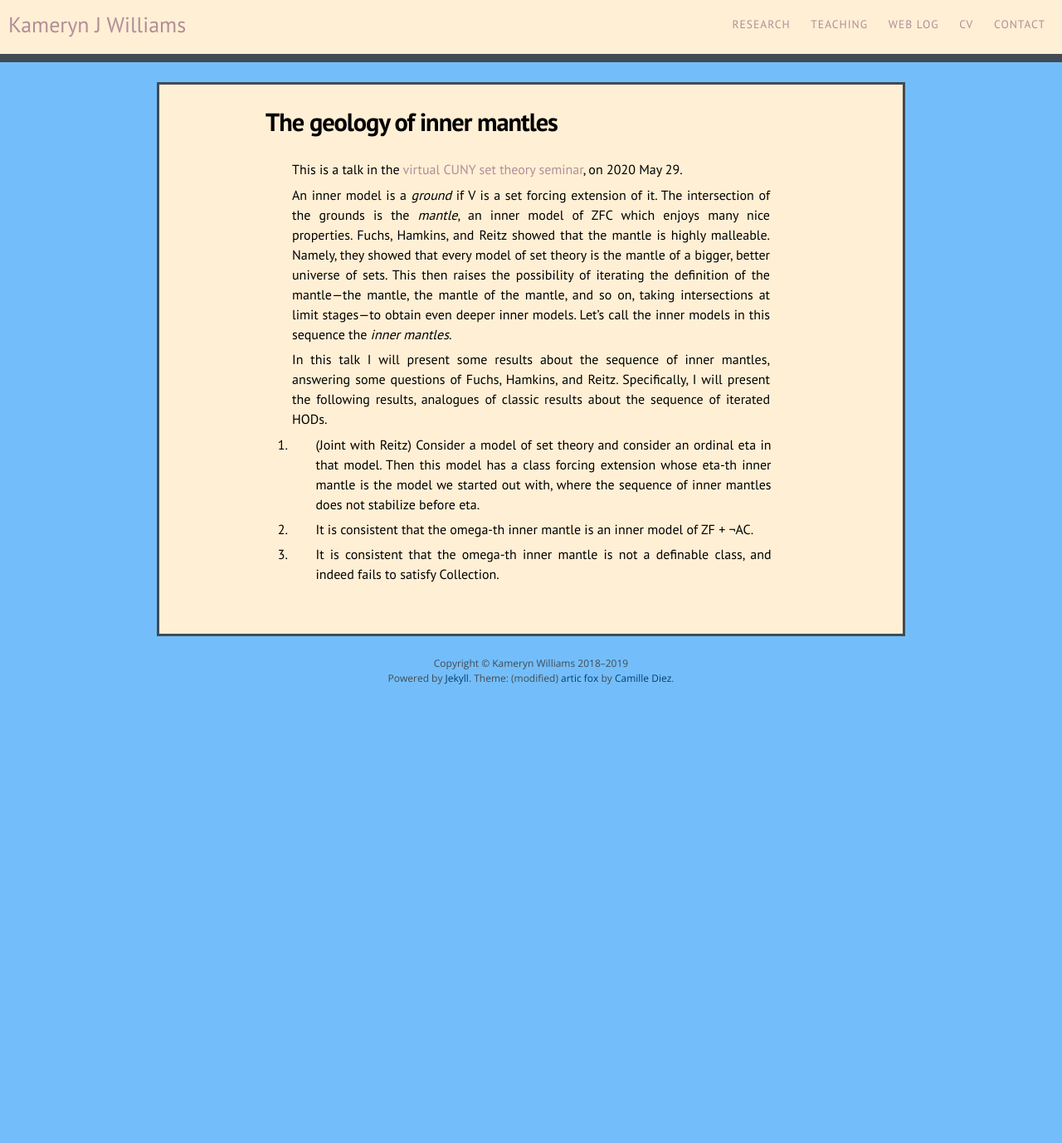
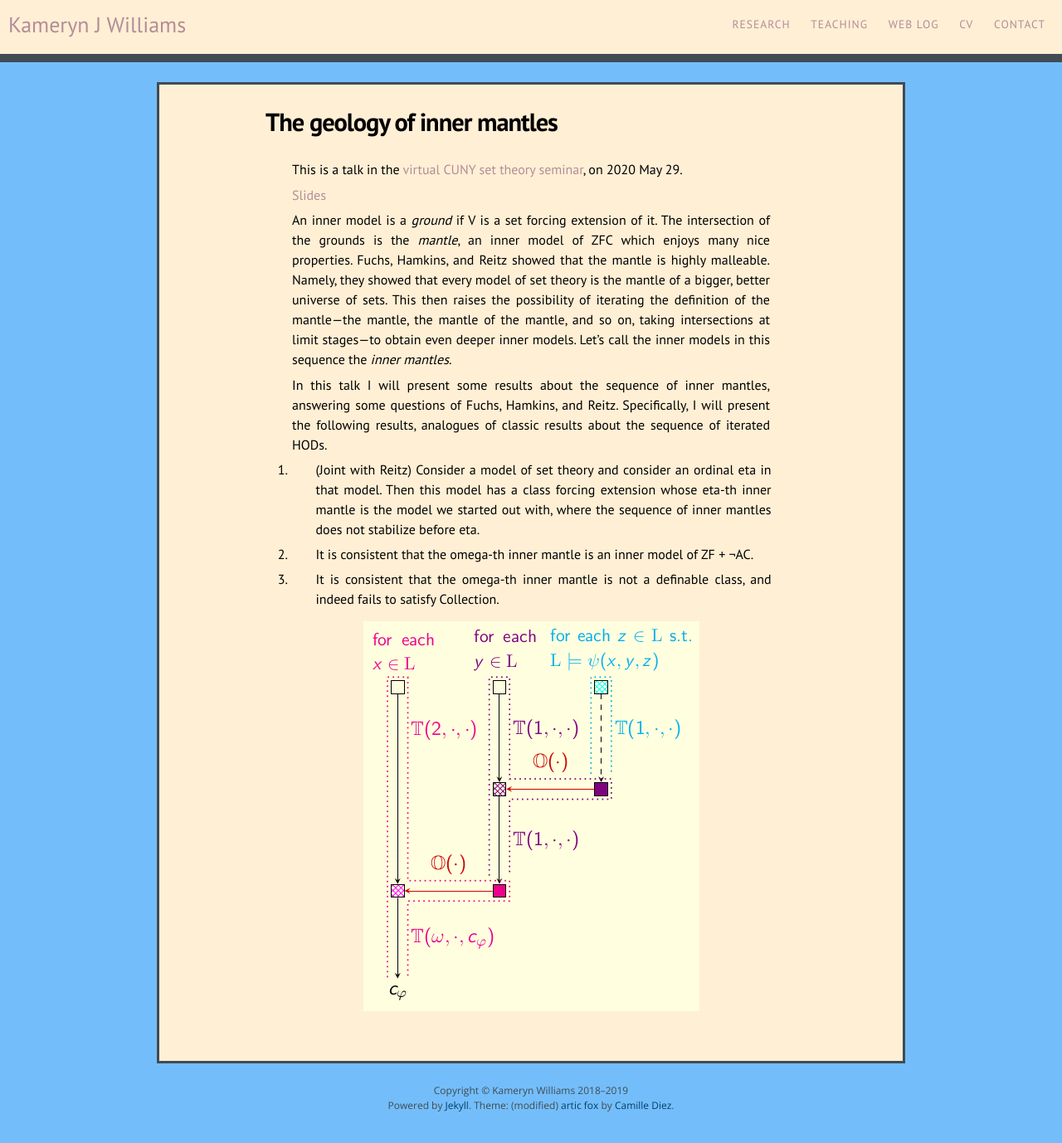
Before and after one commit to kamerynjw/kamerynjw.github.io, a Jekyll site: the page built from research/talks/2020-may-inner-mantles.md, in a window 1280 px wide. Shown: the whole page at 83% size. Built offline with Jekyll 4.4.1, drawn with Linux system fonts in a browser that asks for light colours; nearby versions of some CDN libraries; before the commit the page ends 900 px from its top, so only the background shows below that.

Commit message:
include slides for cuny talk

```diff
--- a/_includes/head.html
+++ b/_includes/head.html
@@ -18,6 +18,10 @@
   <meta name="twitter:site" content="@kamerynjw">
   <meta name="twitter:title" content="{{ page.title }}">
   <meta name="twitter:description" content="{% if page.excerpt %}{{ page.excerpt | strip_html | strip_newlines | truncate: 160 }}{% else %}{{ site.description }}{% endif %}">
+{% if page.image %}
+  <meta property="og:image" content="{{page.image}}" />
+  <meta name="twitter:image" content="{{page.image}}" />
+{% endif %}
 
   <title>{% if page.title %}{{ page.title }}{% else %}{{ site.title }}{% endif %}</title>
   <meta name="description" content="{% if page.excerpt %}{{ page.excerpt | strip_html | strip_newlines | truncate: 160 }}{% else %}{{ site.description }}{% endif %}">
--- a/research/talks/2020-may-inner-mantles.md
+++ b/research/talks/2020-may-inner-mantles.md
@@ -1,11 +1,14 @@
 ---
 layout: page
 title: "The geology of inner mantles"
-permalink: /research/talks/2020-may-inner-mantles
+permalink: /research/talks/2020-may-inner-mantles/
 excerpt: "This is a talk in the virtual CUNY set theory seminar, on 2020 May 29..."
+image: triangle-coding.png
 ---
 
 This is a talk in the [virtual CUNY set theory seminar](https://nylogic.github.io/set-theory-seminar.html), on 2020 May 29.
+
+[Slides]({{ page.url}}triangle-coding.png)
 
 An inner model is a *ground* if V is a set forcing extension of it. The intersection of the grounds is the *mantle*, an inner model of ZFC which enjoys many nice properties. Fuchs, Hamkins, and Reitz showed that the mantle is highly malleable. Namely, they showed that every model of set theory is the mantle of a bigger, better universe of sets. This then raises the possibility of iterating the definition of the mantle—the mantle, the mantle of the mantle, and so on, taking intersections at limit stages—to obtain even deeper inner models. Let's call the inner models in this sequence the *inner mantles*.
 
@@ -16,3 +19,7 @@ In this talk I will present some results about the sequence of inner mantles, an
 2. It is consistent that the omega-th inner mantle is an inner model of ZF + ¬AC.
 
 3. It is consistent that the omega-th inner mantle is not a definable class, and indeed fails to satisfy Collection.
+
+<center>
+<img src="triangle-coding.png" alt="Coding into the omega-th mantle.">
+</center>
```
Also changed, not shown: research/talks/2020-may-inner-mantles/triangle-coding.png (added), 1 other file.
